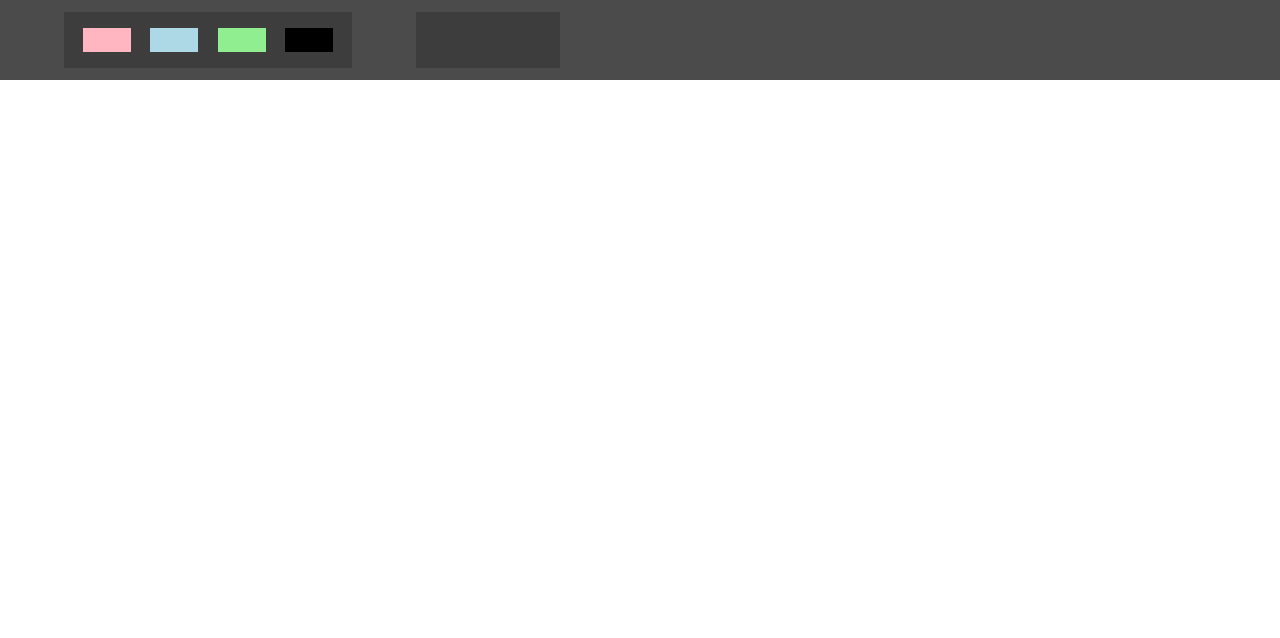
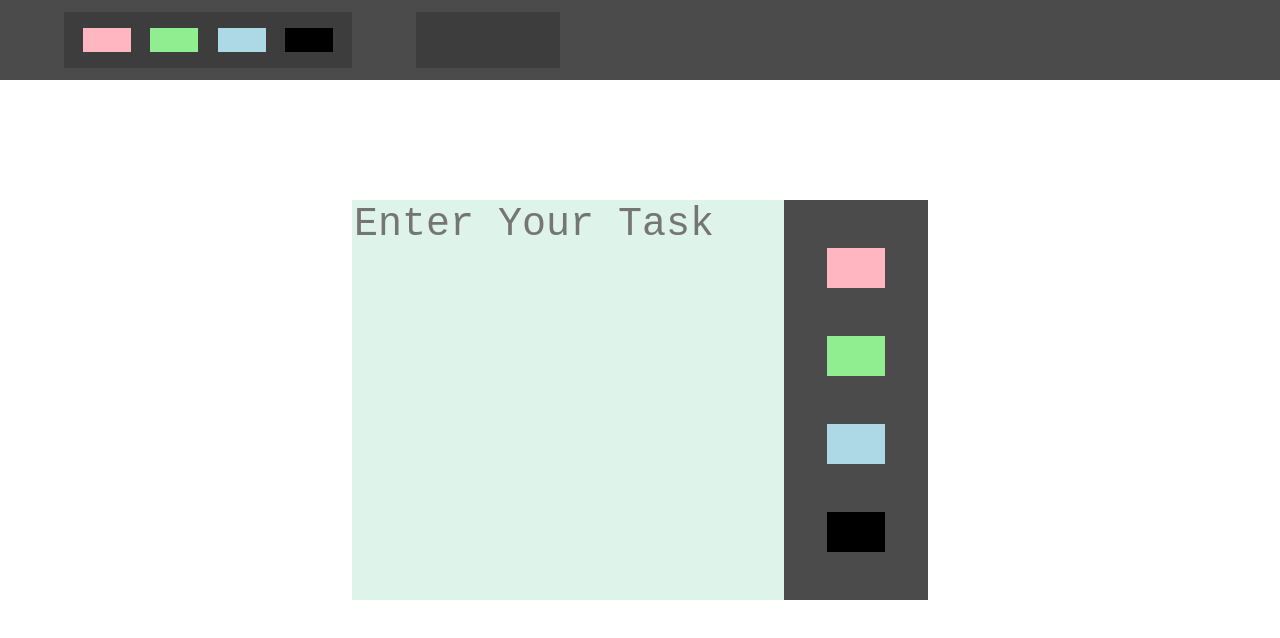
Before and after one commit to Deepti931/FJP-9, a plain HTML site: page Browser/jira_clone/index.html in a window 1280 px wide. Drawn offline with Linux system fonts and the light colour scheme; some icons are missing.

Commit message:
:art:frontend of jira

```diff
--- a/Browser/jira_clone/index.html
+++ b/Browser/jira_clone/index.html
@@ -12,8 +12,8 @@
 <div class="toolbox-cont">
     <div class="toolbox-color-cont">
         <div class="lightpink"></div>
+        <div class="lightgreen"></div>
         <div class="lightblue"></div>
-        <div class="lightgreen"></div>
         <div class="black"></div>
     </div>
     <div class="action-btn-con">
@@ -25,5 +25,17 @@
         </div>
     </div>
 </div>
+<div>
+    <!-- Main area -->
+    <div class="modal-cont">
+        <textarea class="textarea-cont" placeholder="Enter Your Task"></textarea>
+        <div class="priority-color-cont">
+            <div class="lightpink"></div>
+            <div class="lightgreen"></div>
+            <div class="lightblue"></div>
+            <div class="black"></div>
+        </div>
+    </div>
+</div>
 </body>
 </html>
--- a/Browser/jira_clone/style.css
+++ b/Browser/jira_clone/style.css
@@ -51,3 +51,34 @@ body{
     font-size:2rem;
     color:white;
 }
+.modal-cont{
+    height:50vh;
+    background-color:gray;
+    width:45vw;
+    display:flex;
+    position:absolute;
+    top:calc((100vh - 50vh)/2);
+    left:calc((100vw - 45vw)/2);
+}
+.textarea-cont{
+    width:75%;
+    height:100%;
+    background-color: #def4ea;
+    border:none;
+    resize:none;
+    font-size:2.5rem;
+    outline: none;
+}
+.priority-color-cont{
+    height:100%;
+    width:25%;
+    background-color: #4b4b4b;
+    display:flex;
+    justify-content:space-evenly;
+    flex-direction:column;
+    align-items:center;
+}
+.priority-color-cont>div{
+    height: 10%;
+    width: 40%;
+}
```
